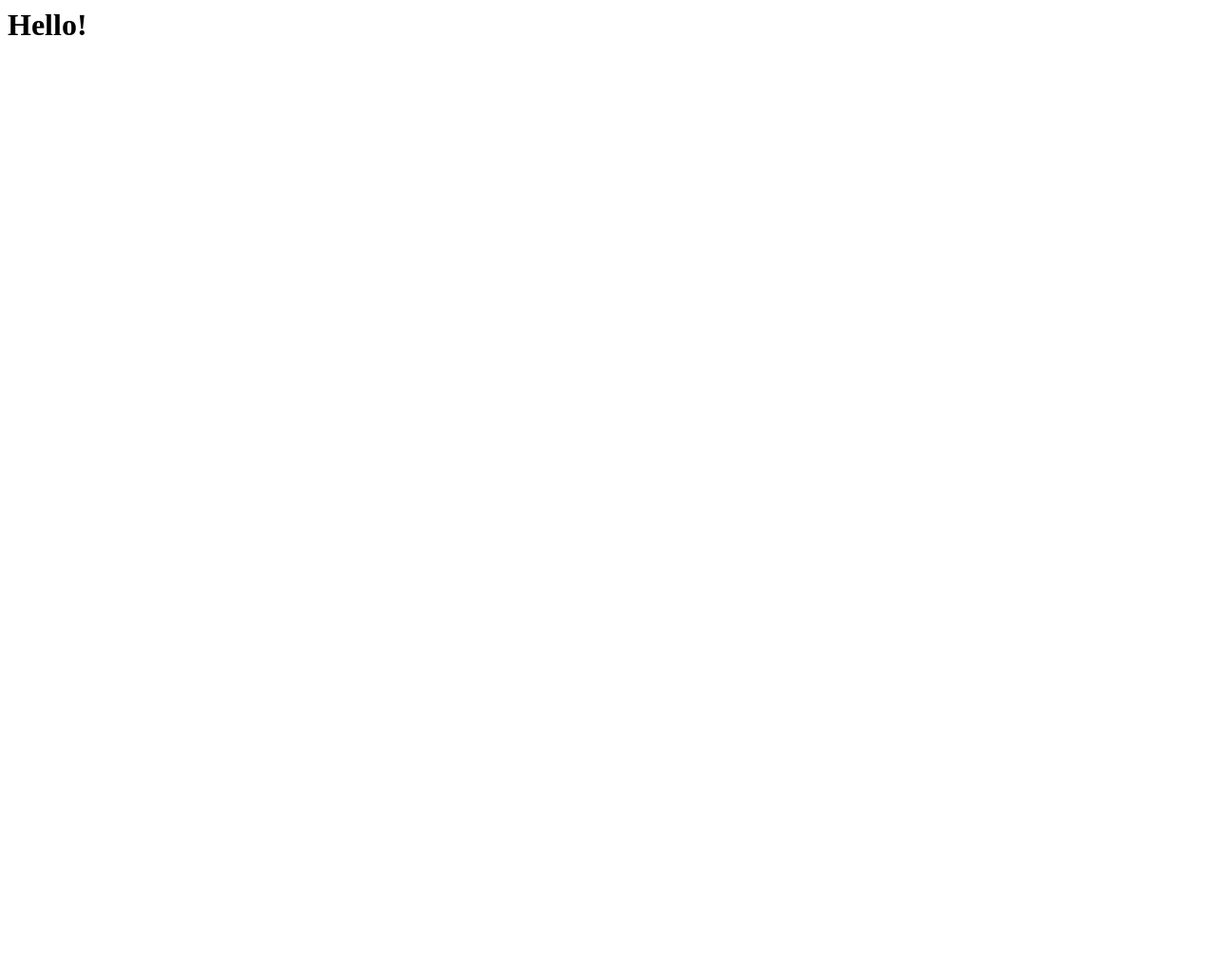
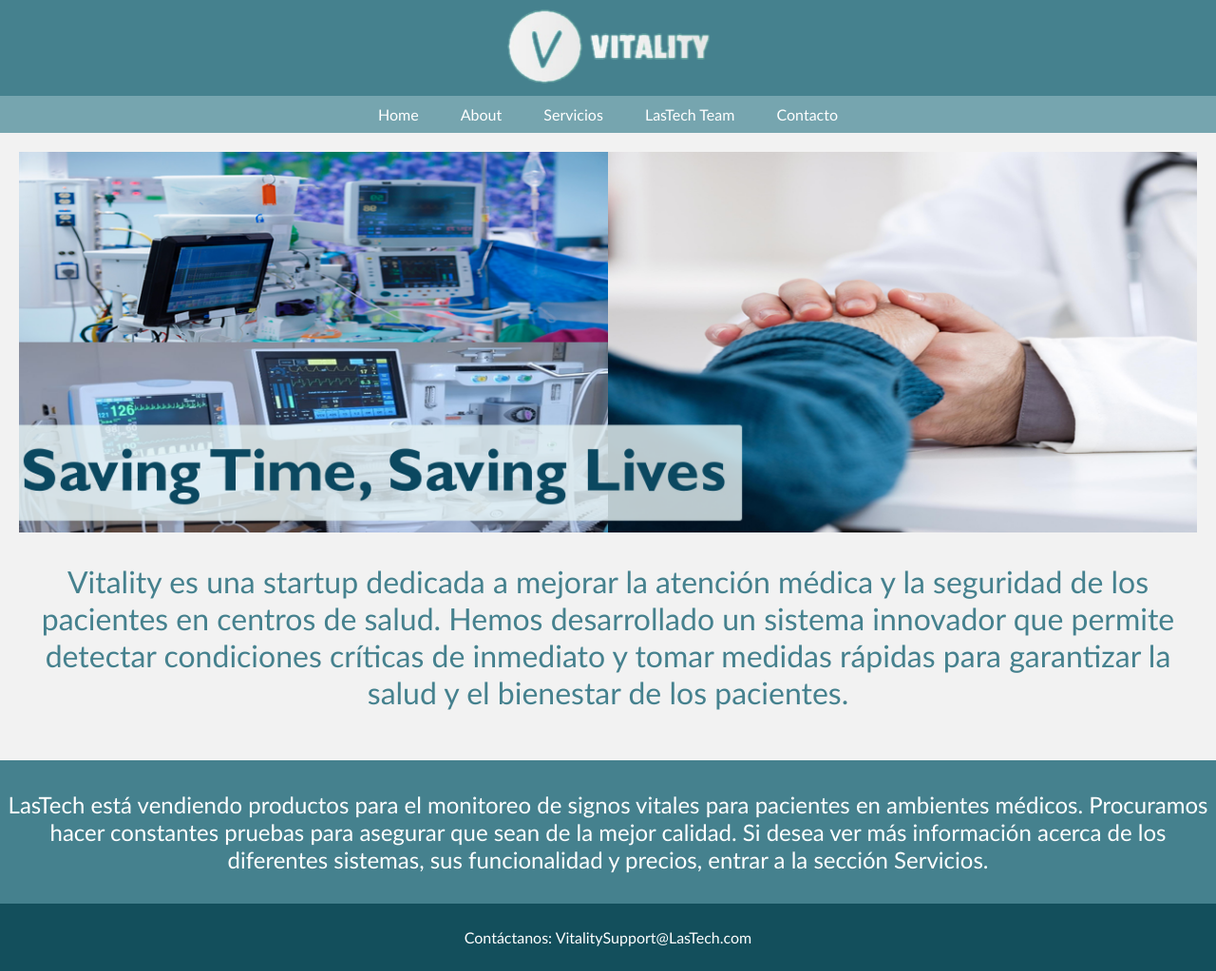
Before and after one commit to SpagOssssss/Vitality, a plain HTML site: page index.html in a window 1280 px wide. Shown: the whole page at 95% size. Before the commit the page ends 800 px from the top, so only its background shows below. Drawn offline with Linux system fonts and the light colour scheme.

Commit message:
Update index.html
Codigo de Vitality.html Copiado a index.html

```diff
--- a/index.html
+++ b/index.html
@@ -1 +1,89 @@
-<h1>Hello!</h1>
+<!DOCTYPE html>
+<html lang="en">
+<head>
+    <meta charset="UTF-8">
+    <meta name="viewport" content="width=device-width, initial-scale=1.0">
+    <link rel="icon" type="image/x-icon" href="logo.ico">
+    <title>Welcome to Vitality</title>
+    <style>
+        body {
+            font-family: 'Gill Sans', sans-serif;
+            margin: 0;
+            padding: 0;
+            background-color: #f2f2f2;
+        }
+
+        header {
+            background-color: #45818e;
+            color: #fff;
+            text-align: center;
+            padding: 10px;
+        }
+
+        nav {
+            text-align: center;
+            background-color: #76a5af;
+        }
+
+        nav a {
+            display: inline-block;
+            padding: 10px 20px;
+            text-decoration: none;
+            color: #fff;
+        }
+
+        .main-content {
+            text-align: center;
+            font-size: 32px;
+            color:#45818e;
+            padding: 20px;
+        }
+
+        .cta {
+            background-color:#45818e;
+            text-align: center;
+            font-size: 24px;
+            color:#fff;
+            padding: 8px;
+        }
+
+        .center-image {
+            display: block;
+            margin: 0 auto;
+            width: 100%;
+        }
+
+        footer {
+            background-color: #134f5c;
+            color: #fff;
+            text-align: center;
+            padding: 10px;
+        }
+    </style>
+</head>
+<body>
+    <header>
+        <img src="logo-text.png">
+    </header>
+    <nav>
+        <a href="#">Home</a>
+        <a href="#">About</a>
+        <a href="#">Servicios</a>
+        <a href="#">LasTech Team</a>
+        <a href="#">Contacto</a>
+    </nav>
+    <div class="main-content">
+        <img src="main image.png" alt="Centerpiece Image" class="center-image">
+
+        <p>Vitality es una startup dedicada a mejorar la atención médica y la seguridad de los pacientes en centros de salud. Hemos desarrollado un sistema innovador que permite detectar condiciones críticas de inmediato y tomar medidas rápidas para garantizar la salud y el bienestar de los pacientes.
+            </p>
+    </div>
+    <div class="cta">
+        <p>LasTech está vendiendo productos para el monitoreo de signos vitales para pacientes en ambientes médicos. Procuramos hacer constantes pruebas para asegurar que sean de la mejor calidad. Si desea ver más información acerca de los diferentes sistemas, sus funcionalidad y precios, entrar a la sección Servicios.
+            </p>
+    </div>
+    <footer>
+        <p>Contáctanos: VitalitySupport@LasTech.com</p>
+    </footer>
+</body>
+</html>
```
